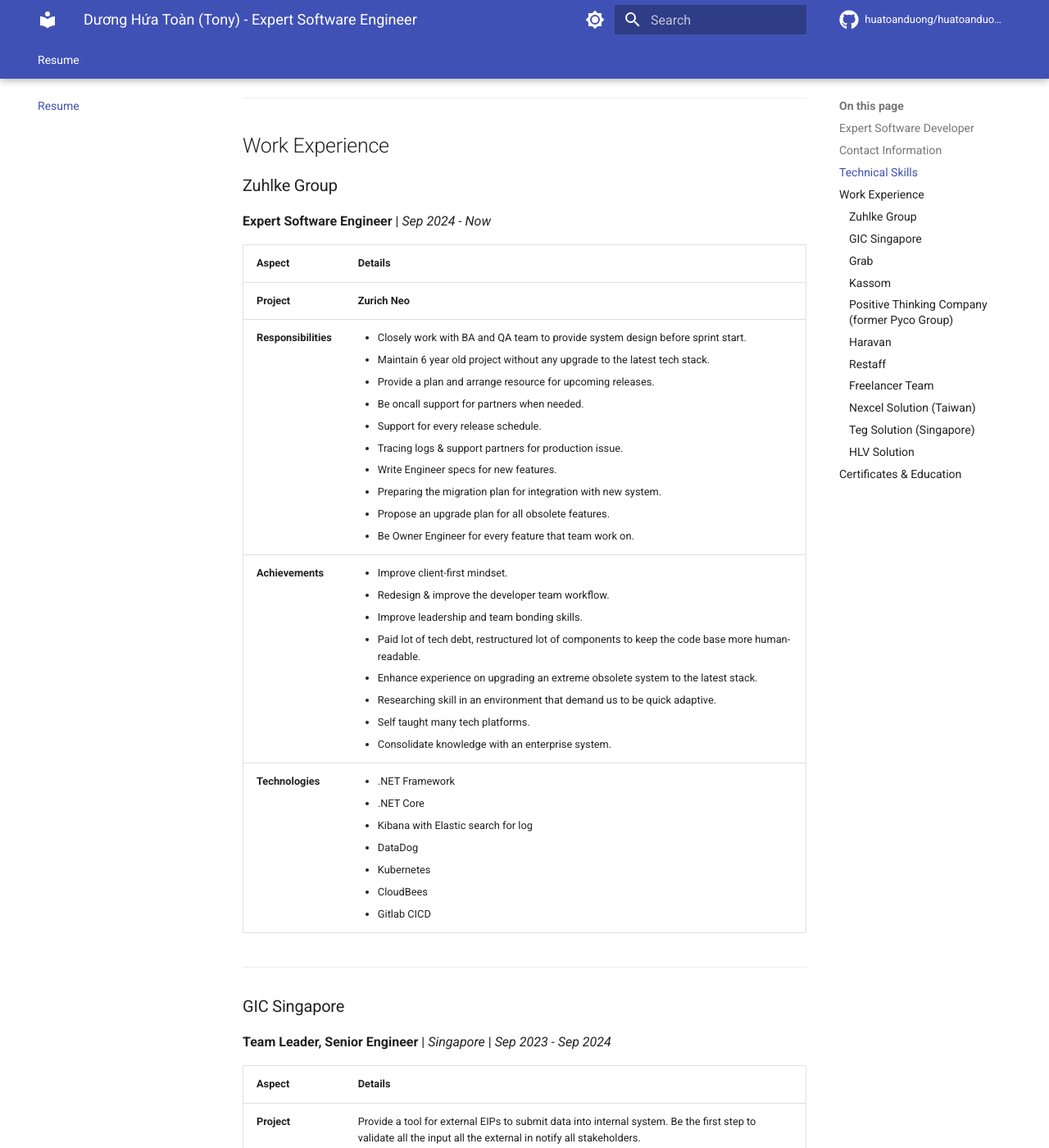
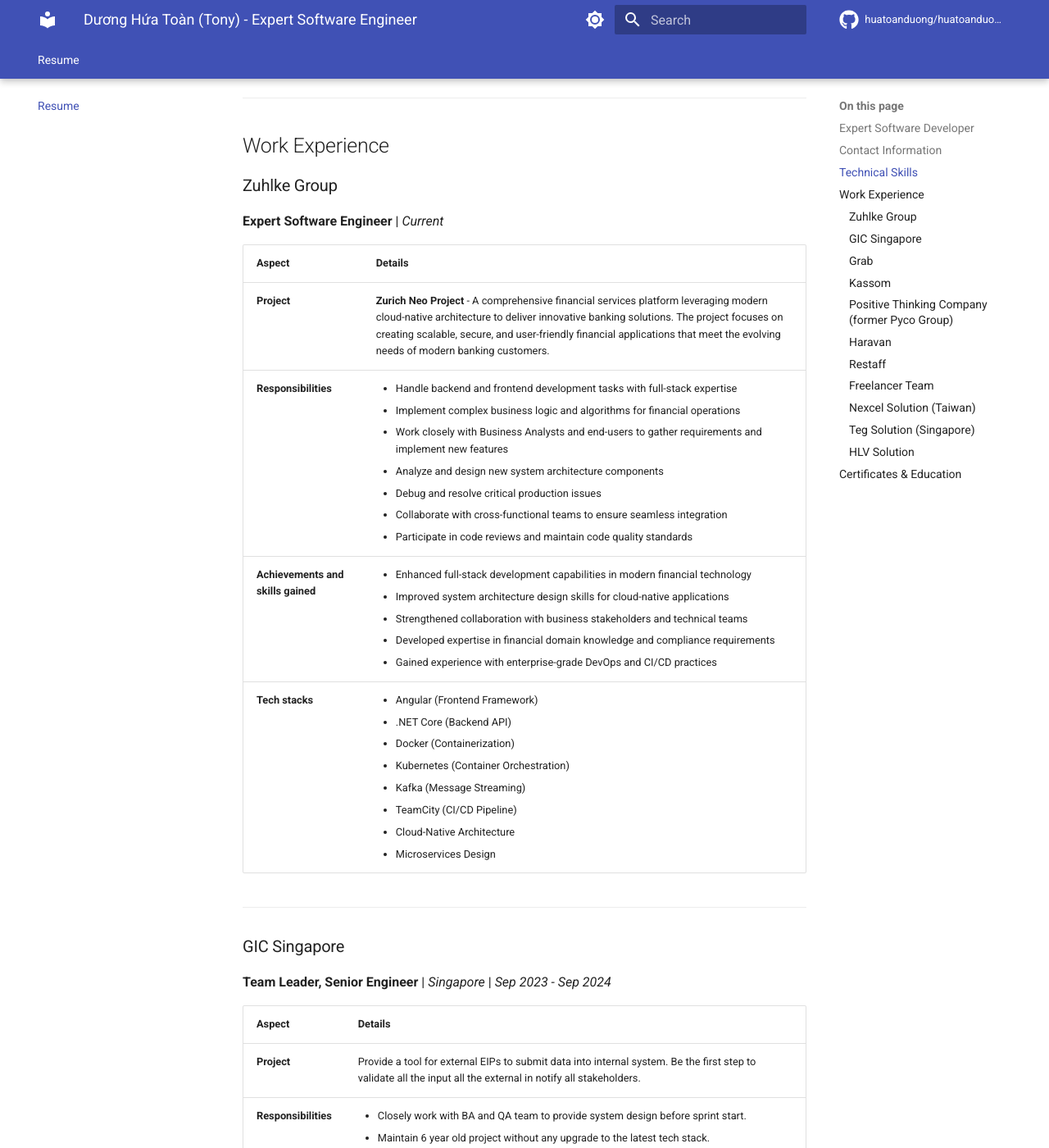
Before and after one commit to huatoanduong/huatoanduong.github.io, an MkDocs documentation site: the page built from docs/index.md, in a window 1280 px wide and 1400 px high, scrolled down 1708 px. Shown: the whole window at 82% size. Built offline with MkDocs 1.6.1 and Material for MkDocs 9.7.7, drawn with Linux system fonts in a browser that asks for light colours; comment, search, counter and statistics services are not loaded.

Commit message:
Revise professional experience section for Zuhlke Group: update role description, responsibilities, achievements, and technology stack to reflect current contributions and enhance clarity in documentation.

```diff
--- a/docs/index.md
+++ b/docs/index.md
@@ -70,14 +70,14 @@
 
 ### Zuhlke Group
 
-**Expert Software Engineer** | _Sep 2024 - Now_
+**Expert Software Engineer** | _Current_
 
-| **Aspect**           | **Details** |
-| -------------------- | --- |
-| **Project**          | **Zurich Neo** |
-| **Responsibilities** | <ul><li>Closely work with BA and QA team to provide system design before sprint start.</li><li>Maintain 6 year old project without any upgrade to the latest tech stack.</li><li>Provide a plan and arrange resource for upcoming releases.</li><li>Be oncall support for partners when needed.</li><li>Support for every release schedule.</li><li>Tracing logs & support partners for production issue.</li><li>Write Engineer specs for new features.</li><li>Preparing the migration plan for integration with new system.</li><li>Propose an upgrade plan for all obsolete features.</li><li>Be Owner Engineer for every feature that team work on.</li></ul> |
-| **Achievements**     | <ul><li>Improve client-first mindset.</li><li>Redesign & improve the developer team workflow.</li><li>Improve leadership and team bonding skills.</li><li>Paid lot of tech debt, restructured lot of components to keep the code base more human-readable.</li><li>Enhance experience on upgrading an extreme obsolete system to the latest stack.</li><li>Researching skill in an environment that demand us to be quick adaptive.</li><li>Self taught many tech platforms.</li><li>Consolidate knowledge with an enterprise system.</li></ul>                                                                                                                    |
-| **Technologies**     | <ul><li>.NET Framework</li><li>.NET Core</li><li>Kibana with Elastic search for log</li><li>DataDog</li><li>Kubernetes</li><li>CloudBees</li><li>Gitlab CICD</li></ul>                                                                                                                                                                                                                                                                                                                                                                                                                                                                                             |
+| **Aspect**                         | **Details**                                                                                                                                                                                                                                                                                                                                                                                                                                                                                                                                                      |
+| ---------------------------------- | ---------------------------------------------------------------------------------------------------------------------------------------------------------------------------------------------------------------------------------------------------------------------------------------------------------------------------------------------------------------------------------------------------------------------------------------------------------------------------------------------------------------------------------------------------------------- |
+| **Project**                        | **Zurich Neo Project** - A comprehensive financial services platform leveraging modern cloud-native architecture to deliver innovative banking solutions. The project focuses on creating scalable, secure, and user-friendly financial applications that meet the evolving needs of modern banking customers.                                                                                                                                                                                                                                                   |
+| **Responsibilities**               | <ul><li>Handle backend and frontend development tasks with full-stack expertise</li><li>Implement complex business logic and algorithms for financial operations</li><li>Work closely with Business Analysts and end-users to gather requirements and implement new features</li><li>Analyze and design new system architecture components</li><li>Debug and resolve critical production issues</li><li>Collaborate with cross-functional teams to ensure seamless integration</li><li>Participate in code reviews and maintain code quality standards</li></ul> |
+| **Achievements and skills gained** | <ul><li>Enhanced full-stack development capabilities in modern financial technology</li><li>Improved system architecture design skills for cloud-native applications</li><li>Strengthened collaboration with business stakeholders and technical teams</li><li>Developed expertise in financial domain knowledge and compliance requirements</li><li>Gained experience with enterprise-grade DevOps and CI/CD practices</li></ul>                                                                                                                                |
+| **Tech stacks**                    | <ul><li>Angular (Frontend Framework)</li><li>.NET Core (Backend API)</li><li>Docker (Containerization)</li><li>Kubernetes (Container Orchestration)</li><li>Kafka (Message Streaming)</li><li>TeamCity (CI/CD Pipeline)</li><li>Cloud-Native Architecture</li><li>Microservices Design</li></ul>                                                                                                                                                                                                                                                                 |
 
 ---
 
```
